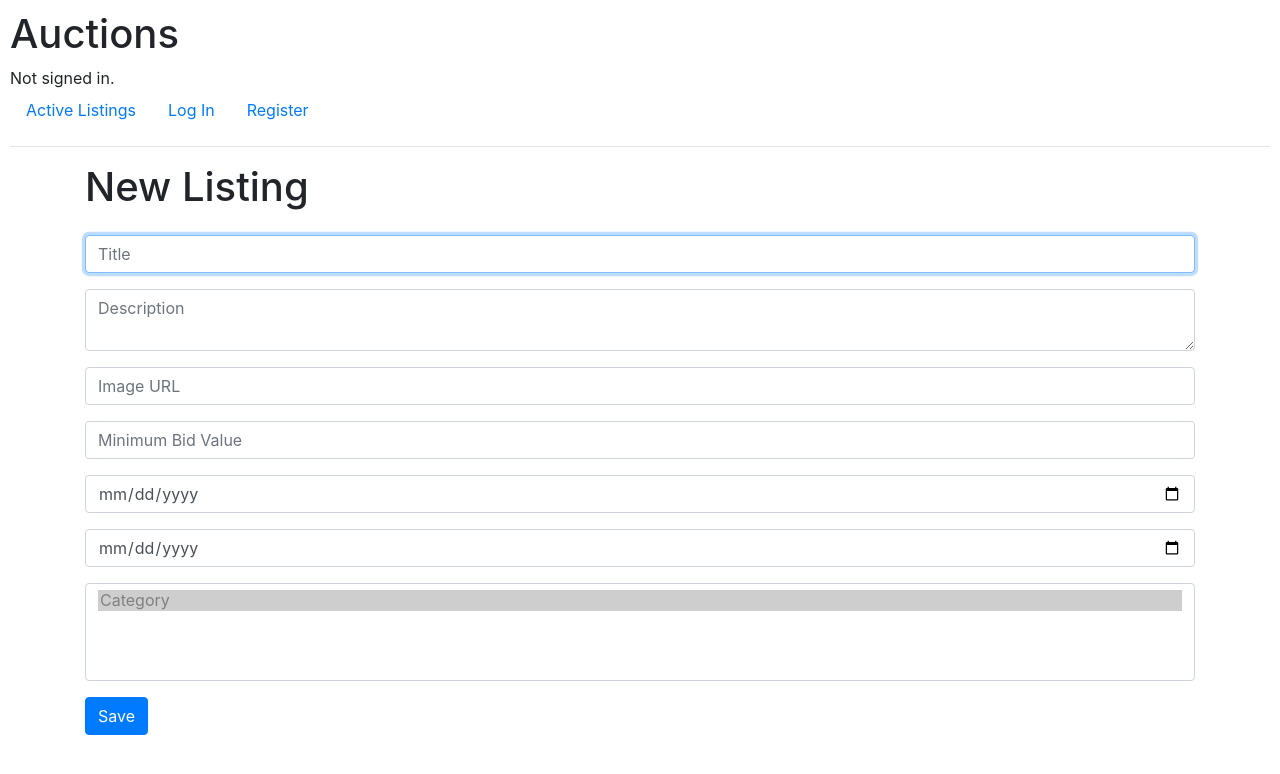
After one commit to samuelsilvadev/CS50-commerce, a Django app: page /listing/new in a window 1280 px wide. The commit adds this page. Shown: the top 774 px of the page. Run offline with Django 3.2, Linux system fonts and the light colour scheme; data that the repository does not hold is empty; some libraries are stand-ins or nearby versions.

Commit message:
feat: add form to create auction

```diff
--- a/auctions/templates/auctions/layout.html
+++ b/auctions/templates/auctions/layout.html
@@ -22,6 +22,11 @@
             </li>
             {% if user.is_authenticated %}
                 <li class="nav-item">
+                    <a class="nav-link" href="{% url 'new_listing' %}">
+                        Add new listing
+                    </a>
+                </li>
+                <li class="nav-item">
                     <a class="nav-link" href="{% url 'logout' %}">Log Out</a>
                 </li>
             {% else %}
--- /dev/null
+++ b/auctions/templates/auctions/new.html
@@ -0,0 +1,83 @@
+{% extends "auctions/layout.html" %} {% block body %}
+
+
+<div class="container">
+    <h1 class="mb-4">New Listing</h1>
+
+    <form method="POST" action="{% url 'new_listing' %}">
+        {% csrf_token %}
+
+        <div class="form-group">
+            <input
+                autofocus
+                class="form-control"
+                type="text"
+                name="title"
+                placeholder="Title"
+                required
+            />
+        </div>
+
+        <div class="form-group">
+            <textarea
+                class="form-control"
+                name="description"
+                placeholder="Description"
+                required
+            ></textarea>
+        </div>
+
+        <div class="form-group">
+            <input
+                class="form-control"
+                type="url"
+                name="image_url"
+                placeholder="Image URL"
+            />
+        </div>
+
+        <div class="form-group">
+            <input
+                class="form-control"
+                type="text"
+                name="minimum_bid_value"
+                placeholder="Minimum Bid Value"
+                required
+            />
+        </div>
+
+        <div class="form-group">
+            <input
+                class="form-control"
+                type="date"
+                name="start_date"
+                placeholder="Start date"
+                required
+            />
+        </div>
+
+        <div class="form-group">
+            <input
+                class="form-control"
+                type="date"
+                name="end_date"
+                placeholder="End date"
+                required
+            />
+        </div>
+
+        <div class="form-group">
+            <select name="category" class="form-control" multiple required>
+                <option value="" selected disabled>Category</option>
+                {% for category in catogories %}
+                <option value="{{ category.pk }}">
+                    {{ category.description }}
+                </option>
+                {% endfor %}
+            </select>
+        </div>
+
+        <button class="btn btn-primary">Save</button>
+    </form>
+</div>
+{% endblock %}
--- a/auctions/urls.py
+++ b/auctions/urls.py
@@ -6,5 +6,6 @@ urlpatterns = [
     path("", views.index, name="index"),
     path("login", views.login_view, name="login"),
     path("logout", views.logout_view, name="logout"),
-    path("register", views.register, name="register")
+    path("register", views.register, name="register"),
+    path("listing/new", views.new_listing, name="new_listing")
 ]
--- a/auctions/views.py
+++ b/auctions/views.py
@@ -1,10 +1,11 @@
 from django.contrib.auth import authenticate, login, logout
 from django.db import IntegrityError
-from django.http import HttpResponse, HttpResponseRedirect
+from django.http import  HttpResponseRedirect
 from django.shortcuts import render
 from django.urls import reverse
 
-from .models import User
+from .models import Auction, User, Category
+
 
 
 def index(request):
@@ -61,3 +62,34 @@ def register(request):
         return HttpResponseRedirect(reverse("index"))
     else:
         return render(request, "auctions/register.html")
+
+def new_listing(request):
+    if request.method == 'POST':
+        title = request.POST.get('title')
+        description = request.POST.get('description')
+        image_url = request.POST.get('image_url')
+        start_date = request.POST.get('start_date')
+        end_date = request.POST.get('end_date')
+        minimum_bid_value = request.POST.get('minimum_bid_value')
+        category_ids = request.POST.getlist('category')
+
+        auction = Auction(
+            title=title,
+            description=description,
+            image_url=image_url,
+            start_date=start_date,
+            end_date=end_date,
+            minimum_bid_value=minimum_bid_value,
+            owner=request.user,
+        )
+
+        auction.save()
+
+        categories = Category.objects.filter(id__in=category_ids)
+        auction.category.set(categories)
+
+        return HttpResponseRedirect(reverse("index"))
+
+    return render(request, "auctions/new.html", {
+        "catogories": Category.objects.all()
+    })
```
